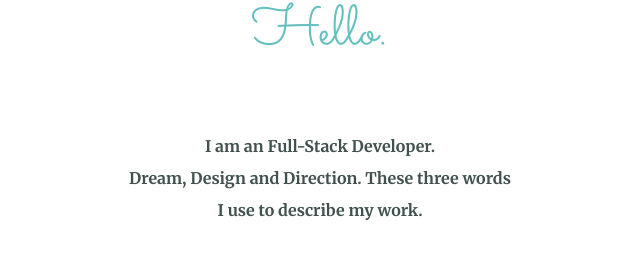
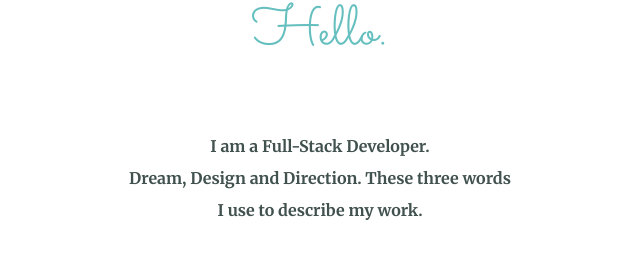
Before and after one commit to captain-aman-11/Portfolio-site, a plain HTML site: page index.html in a window 1280 px wide. Shown: the part 1131-1407 px from the top of the page, 320-960 px from the left. Drawn offline with Linux system fonts and the light colour scheme.

Commit message:
update typo in line 25

```diff
--- a/index.html
+++ b/index.html
@@ -22,7 +22,7 @@
         <div class="profile">
           <img src=" https://image.flaticon.com/icons/svg/2990/2990662.svg " width="150px" height="150px" alt="profile photo">
           <h2>Hello.</h2>
-          <p class="intro">I am an Full-Stack Developer.<br> Dream, Design and Direction. These three words I use to describe my work.</p>
+          <p class="intro">I am a Full-Stack Developer.<br> Dream, Design and Direction. These three words I use to describe my work.</p>
         </div>
         <hr>
         <div class="skills">
```
